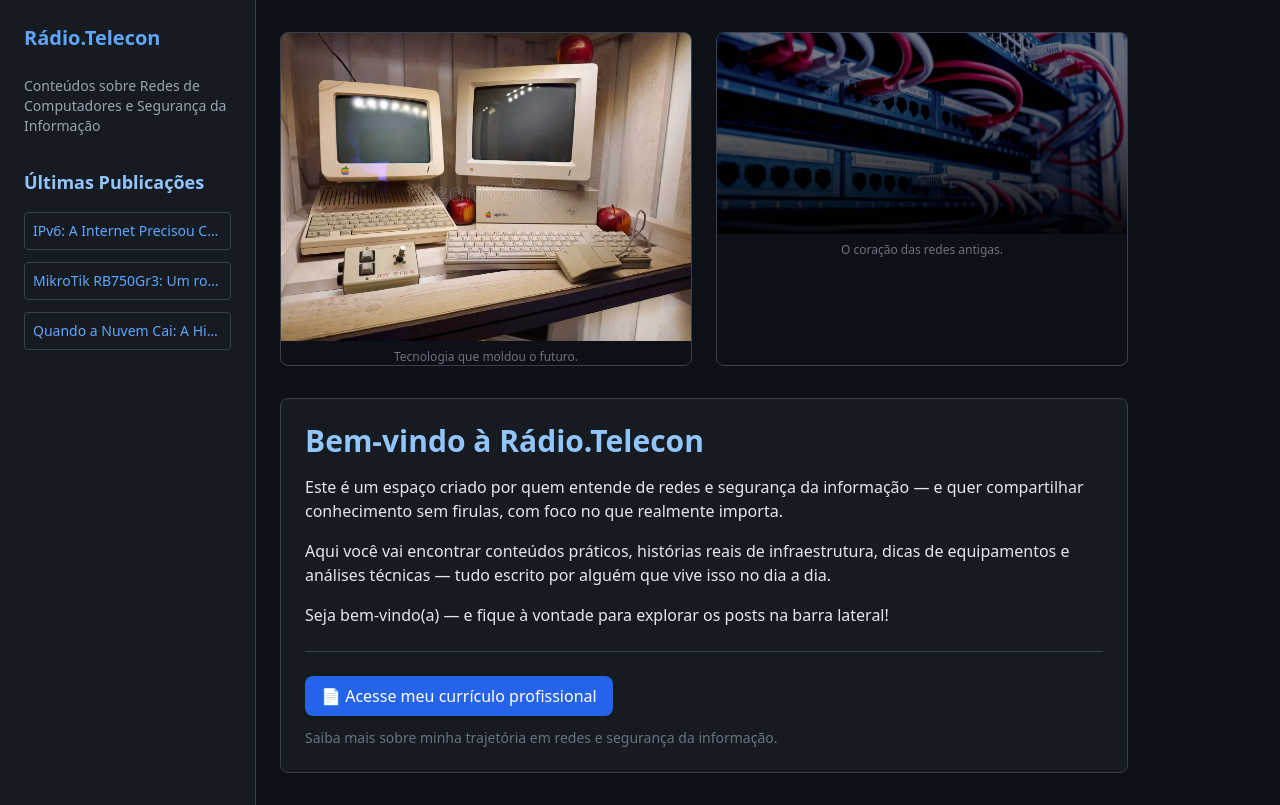
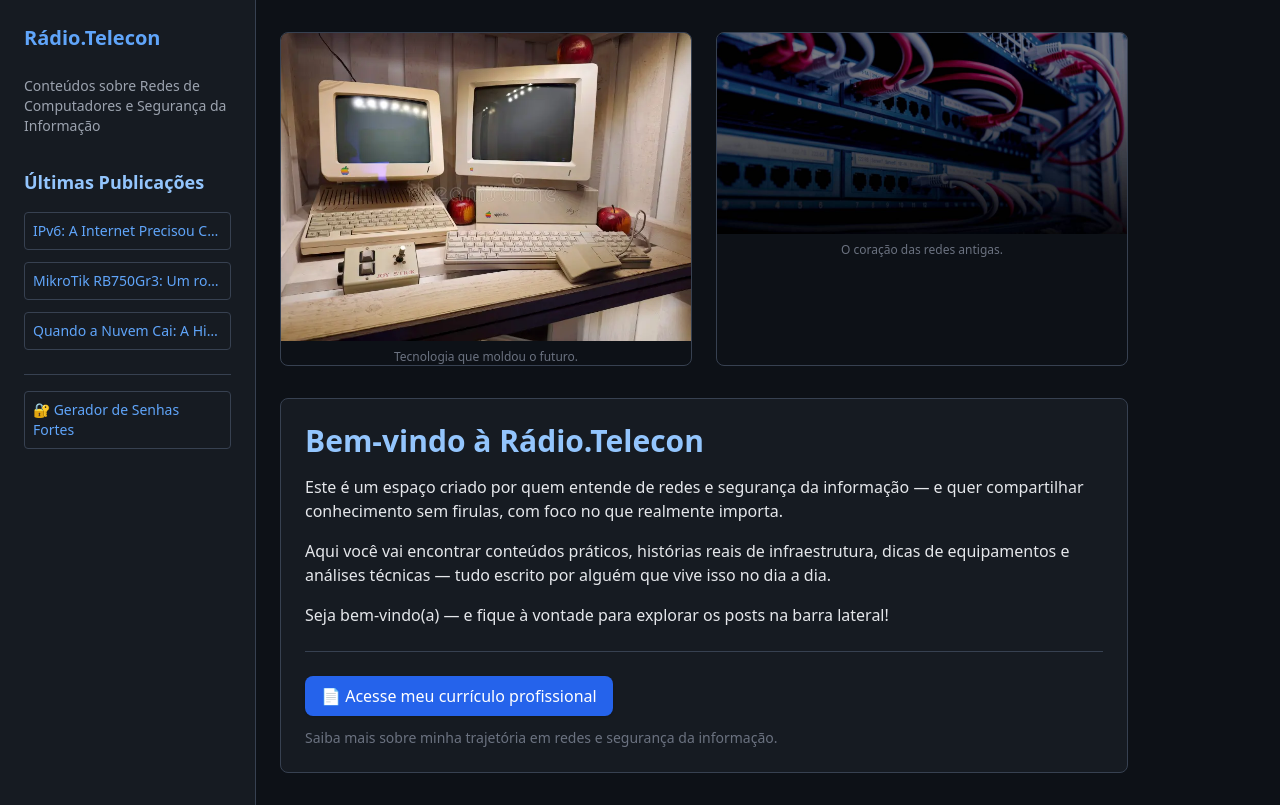
Before and after one commit to cicerosousaleandro/radio-telecon, a React (Create React App) app: page / in a window 1280 px wide. Built offline with nearby package versions, Linux system fonts and the light colour scheme.

Commit message:
Integração do gerador de senha em todas páginas

```diff
--- a/src/App.js
+++ b/src/App.js
@@ -71,6 +71,21 @@ function App() {
             </Link>
           ))}
         </div>
+
+        {/* --- NOVO: Link para o Gerador de Senhas --- */}
+        <div className="mt-6 pt-4 border-t border-gray-700">
+          <a
+            href="https://gerador-de-senha-pi-ruby.vercel.app/"
+            target="_blank" // Abre em nova aba
+            rel="noopener noreferrer" // Segurança para links externos
+            className="block p-2 rounded hover:bg-[#0d1117] border border-gray-700 text-sm text-blue-400 font-medium"
+            onClick={() => setSidebarOpen(false)} // Fecha sidebar em mobile
+          >
+            🔐 Gerador de Senhas Fortes
+          </a>
+        </div>
+        {/* --- FIM NOVO --- */}
+
       </aside>
 
       {/* Main content */}
--- a/src/pages/PostPage.js
+++ b/src/pages/PostPage.js
@@ -68,7 +68,7 @@ export default function PostPage() {
           {[primeiroPost, segundoPost, terceiroPost].map(p => (
             <a
               key={p.id}
-              href={`/post/${p.id}`}
+              href={`/post/${p.id}`} // Usando href em vez de to, talvez Link funcione também
               onClick={() => setSidebarOpen(false)}
               className={`block p-2 rounded hover:bg-[#0d1117] border border-gray-700 text-sm ${
                 p.id === postId ? 'bg-blue-700' : ''
@@ -79,6 +79,21 @@ export default function PostPage() {
             </a>
           ))}
         </div>
+
+        {/* --- NOVO: Link para o Gerador de Senhas --- */}
+        <div className="mt-6 pt-4 border-t border-gray-700">
+          <a
+            href="https://gerador-de-senha-pi-ruby.vercel.app/"
+            target="_blank" // Abre em nova aba
+            rel="noopener noreferrer" // Segurança para links externos
+            className="block p-2 rounded hover:bg-[#0d1117] border border-gray-700 text-sm text-blue-400 font-medium"
+            onClick={() => setSidebarOpen(false)} // Fecha sidebar em mobile
+          >
+            🔐 Gerador de Senhas Fortes
+          </a>
+        </div>
+        {/* --- FIM NOVO --- */}
+
       </aside>
 
       <main className={`flex-1 container mx-auto px-4 py-8 md:px-6 max-w-4xl ${sidebarOpen ? 'md:ml-64' : 'md:ml-0'}`}>
```
